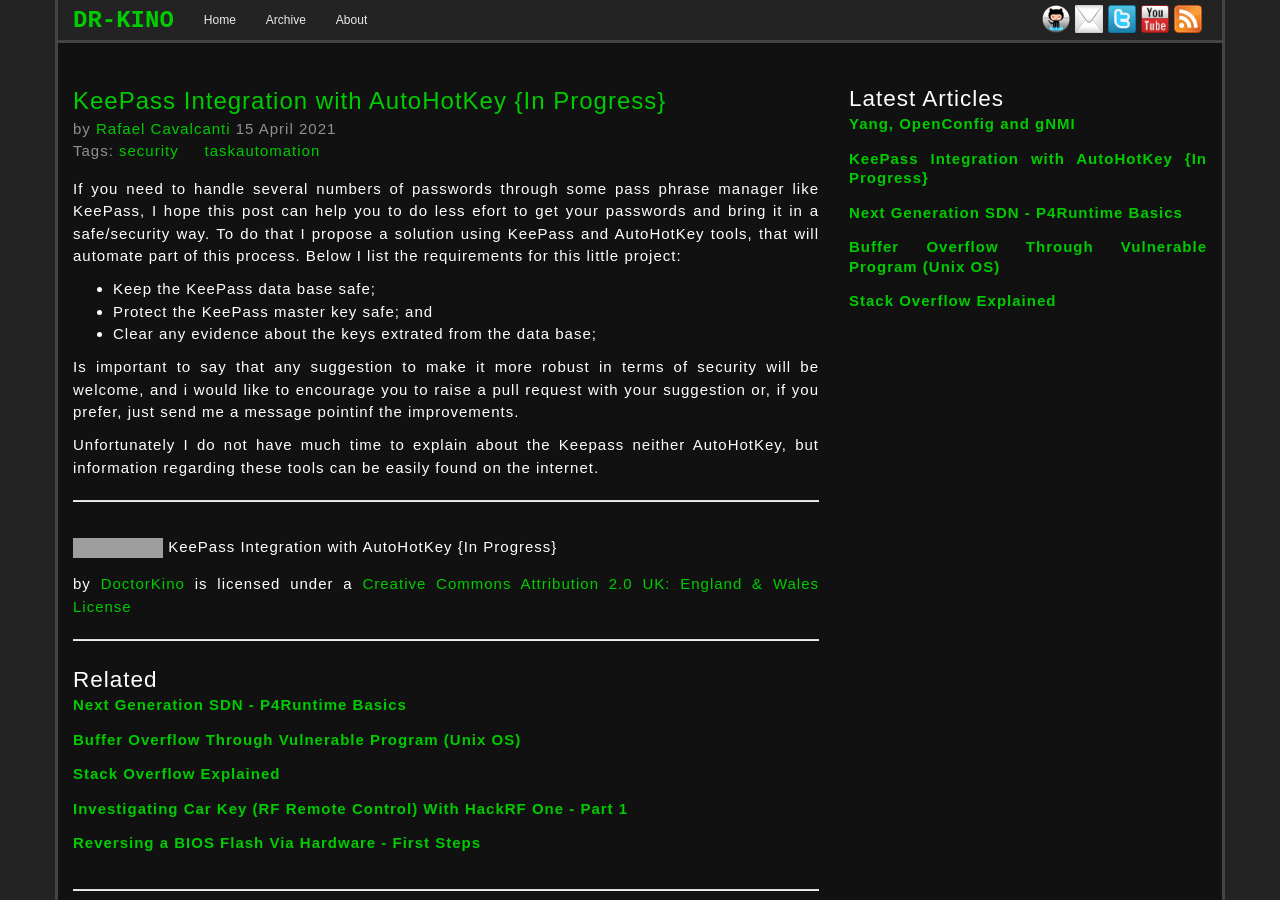
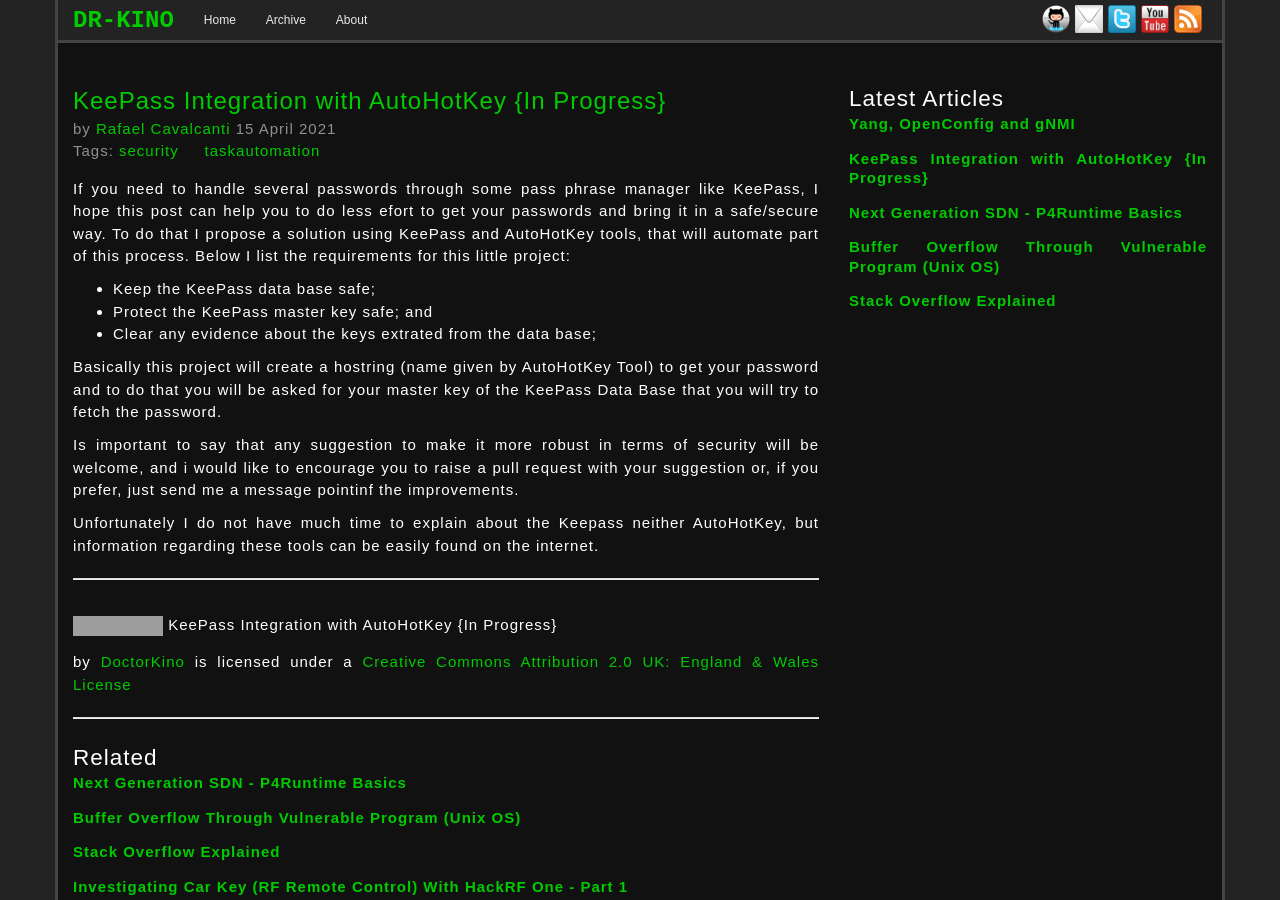
Before and after one commit to dr-kino/dr-kino.github.io, a Jekyll site: the page built from _posts/2021-04-15-keepass-integration-with-ahk.markdown, in a window 1280 px wide and 900 px high. Built offline with Jekyll 4.4.1, drawn with Linux system fonts in a browser that asks for light colours; nearby versions of some CDN libraries; comment, search, counter and statistics services are not loaded; grey boxes are pictures that could not be loaded.

Commit message:
Adding part of the post

```diff
--- a/_posts/2021-04-15-keepass-integration-with-ahk.markdown
+++ b/_posts/2021-04-15-keepass-integration-with-ahk.markdown
@@ -10,11 +10,13 @@
 licence: cc_attrib
 ---
 
-If you need to handle several numbers of passwords through some pass phrase manager like KeePass, I hope this post can help you to do less efort to get your passwords and bring it in a safe/security way. To do that I propose a solution using KeePass and AutoHotKey tools, that will automate part of this process. Below I list the requirements for this little project:
+If you need to handle several passwords through some pass phrase manager like KeePass, I hope this post can help you to do less efort to get your passwords and bring it in a safe/secure way. To do that I propose a solution using KeePass and AutoHotKey tools, that will automate part of this process. Below I list the requirements for this little project:
   * Keep the KeePass data base safe;
   * Protect the KeePass master key safe; and
   * Clear any evidence about the keys extrated from the data base;
 
+Basically this project will create a hostring (name given by AutoHotKey Tool) to get your password and to do that you will be asked for your master key of the KeePass Data Base that you will try to fetch the password.
+
 Is important to say that any suggestion to make it more robust in terms of security will be welcome, and i would like to encourage you to raise a pull request with your suggestion or, if you prefer, just send me a message pointinf the improvements.
 
 Unfortunately I do not have much time to explain about the Keepass neither AutoHotKey, but information regarding these tools can be easily found on the internet.
```
